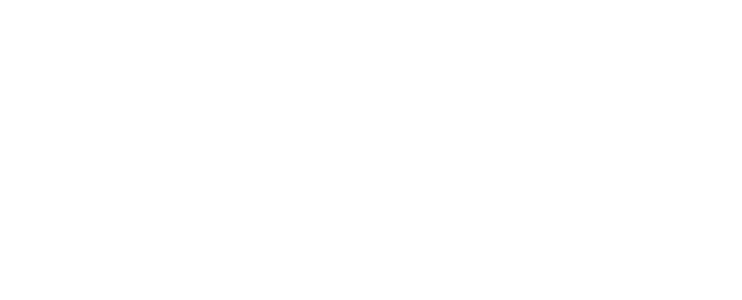
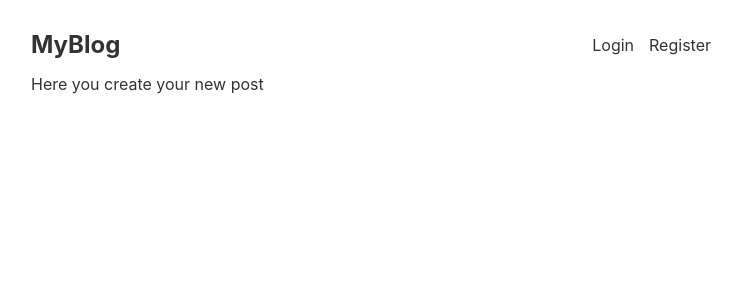
Before and after one commit to oliviahe0111/mern-blog, a React (Create React App) app in the folder client/: page /create in a window 1280 px wide. Before the commit this address had no page. Shown: the top 300 px of the page, without its empty margins (269-1011 px from the left). Built offline with nearby package versions, Linux system fonts and the light colour scheme; no server answers.

Commit message:
create new post set up

```diff
--- a/client/src/App.js
+++ b/client/src/App.js
@@ -7,6 +7,7 @@
 import LoginPage from './pages/Loginpage';
 import RegisterPage from './pages/RegisterPage';
 import { UserContextProvider } from './UserContext';
+import CreatePost from './pages/CreatePage';
 
 
 function App() {
@@ -23,6 +24,9 @@
           <Route path={'/register'} element={
             <RegisterPage/>
           } />
+          <Route path={'/create'} element={
+            <CreatePost/>
+          } />
         </Route>
       </Routes>
     </UserContextProvider>
--- /dev/null
+++ b/client/src/pages/CreatePage.js
@@ -0,0 +1,7 @@
+export default function CreatePost(){
+    return(
+        <div>
+            Here you create your new post
+        </div>
+    );
+}
```
